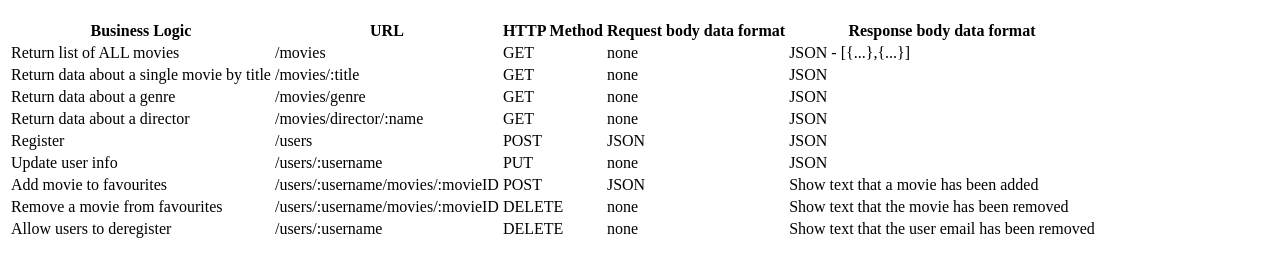
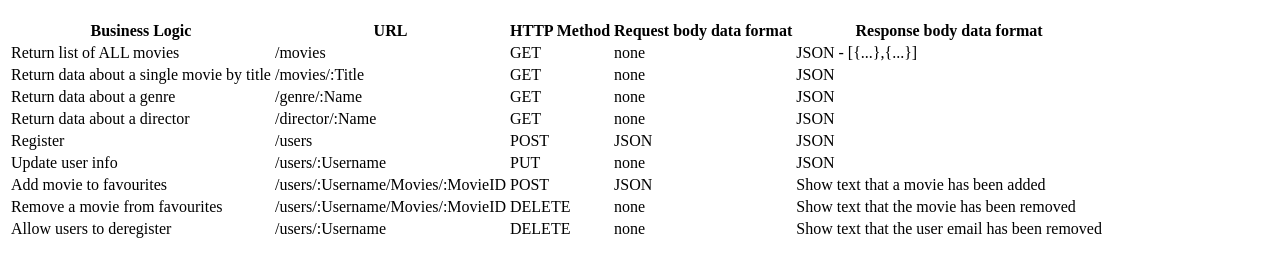
Before and after one commit to carts123/movie_api, a website: page public/documentation.html in a window 1280 px wide. Shown: the part 61-338 px from the top of the page. Drawn offline with Linux system fonts and the light colour scheme.

Commit message:
Deletion of old code

```diff
--- a/public/documentation.html
+++ b/public/documentation.html
@@ -25,21 +25,21 @@
       </tr>
       <tr>
         <td>Return data about a single movie by title</td>
-        <td>/movies/:title</td>
+        <td>/movies/:Title</td>
         <td>GET</td>
         <td>none</td>
         <td>JSON</td>
       </tr>
       <tr>
         <td>Return data about a genre</td>
-        <td>/movies/genre</td>
+        <td>/genre/:Name</td>
         <td>GET</td>
         <td>none</td>
         <td>JSON</td>
       </tr>
       <tr>
         <td>Return data about a director</td>
-        <td>/movies/director/:name</td>
+        <td>/director/:Name</td>
         <td>GET</td>
         <td>none</td>
         <td>JSON</td>
@@ -53,28 +53,28 @@
       </tr>
       <tr>
         <td>Update user info</td>
-        <td>/users/:username</td>
+        <td>/users/:Username</td>
         <td>PUT</td>
         <td>none</td>
         <td>JSON</td>
       </tr>
       <tr>
         <td>Add movie to favourites</td>
-        <td>/users/:username/movies/:movieID</td>
+        <td>/users/:Username/Movies/:MovieID</td>
         <td>POST</td>
         <td>JSON</td>
         <td>Show text that a movie has been added</td>
       </tr>
       <tr>
         <td>Remove a movie from favourites</td>
-        <td>/users/:username/movies/:movieID</td>
+        <td>/users/:Username/Movies/:MovieID</td>
         <td>DELETE</td>
         <td>none</td>
         <td>Show text that the movie has been removed</td>
       </tr>
       <tr>
         <td>Allow users to deregister</td>
-        <td>/users/:username</td>
+        <td>/users/:Username</td>
         <td>DELETE</td>
         <td>none</td>
         <td>Show text that the user email has been removed</td>
```
Also changed, not shown: index.js (+0 -11 lines).
